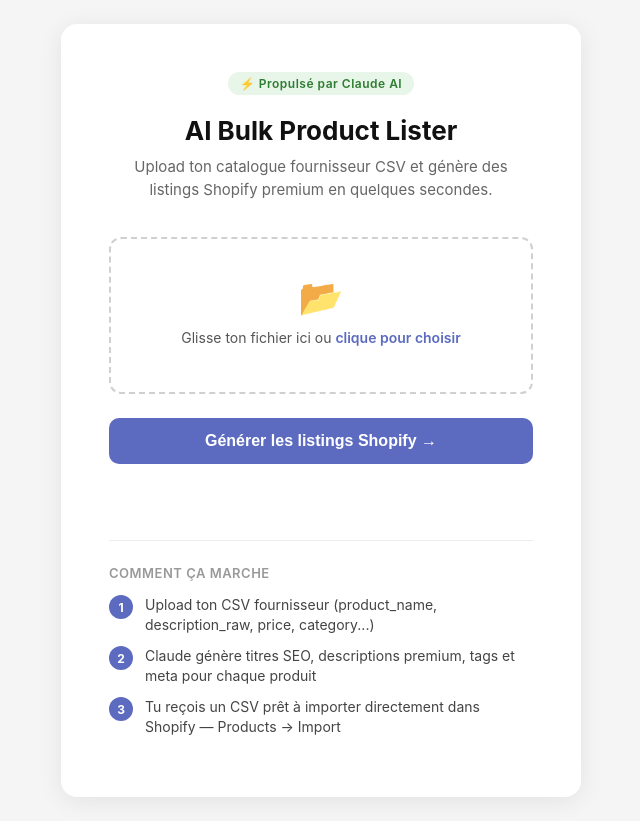
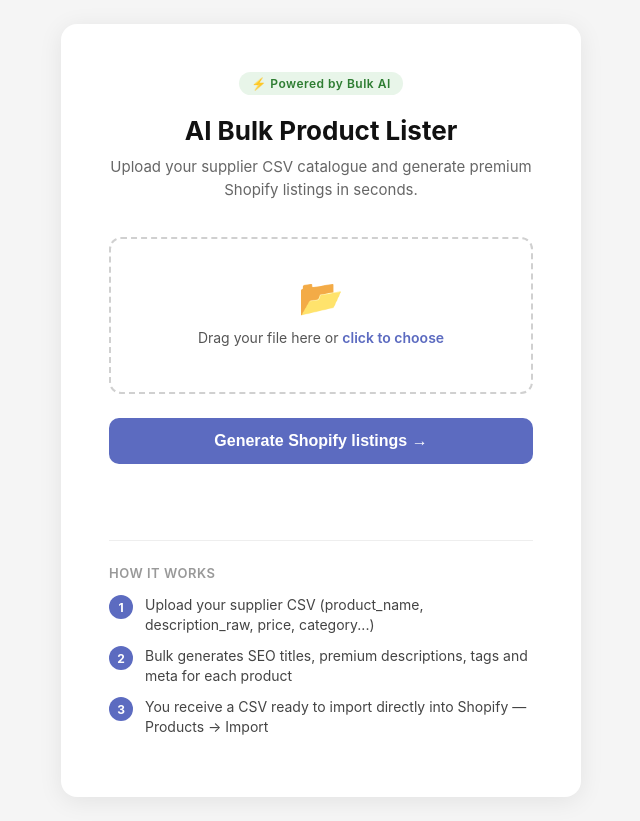
Before and after one commit to jnamor/bulk-lister-mvp, a Flask app: page / in a window 1280 px wide. Shown: the whole page, without its empty margins (319-959 px from the left). Run offline with Flask 3, Linux system fonts and the light colour scheme.

Commit message:
chore(traduction): from french to english

```diff
--- a/templates/index.html
+++ b/templates/index.html
@@ -1,5 +1,5 @@
 <!DOCTYPE html>
-<html lang="fr">
+<html lang="en">
 <head>
   <meta charset="UTF-8" />
   <meta name="viewport" content="width=device-width, initial-scale=1.0"/>
@@ -110,35 +110,35 @@
 </head>
 <body>
   <div class="card">
-    <div class="badge">⚡ Propulsé par Claude AI</div>
+    <div class="badge">⚡ Powered by Bulk AI</div>
     <h1>AI Bulk Product Lister</h1>
-    <p class="subtitle">Upload ton catalogue fournisseur CSV et génère des listings Shopify premium en quelques secondes.</p>
+    <p class="subtitle">Upload your supplier CSV catalogue and generate premium Shopify listings in seconds.</p>
 
     <form id="uploadForm" action="/generate" method="POST" enctype="multipart/form-data">
       <div class="drop-zone" id="dropZone">
         <input type="file" name="csv_file" id="fileInput" accept=".csv" required />
         <div class="drop-icon">📂</div>
-        <div class="drop-text">Glisse ton fichier ici ou <span>clique pour choisir</span></div>
+        <div class="drop-text">Drag your file here or <span>click to choose</span></div>
         <div class="file-name" id="fileName"></div>
       </div>
-      <button type="submit" id="submitBtn">Générer les listings Shopify →</button>
+      <button type="submit" id="submitBtn">Generate Shopify listings →</button>
     </form>
 
     <div class="status" id="status"></div>
 
     <div class="how">
-      <h3>Comment ça marche</h3>
+      <h3>How it works</h3>
       <div class="step">
         <div class="step-num">1</div>
-        <p>Upload ton CSV fournisseur (product_name, description_raw, price, category...)</p>
+        <p>Upload your supplier CSV (product_name, description_raw, price, category...)</p>
       </div>
       <div class="step">
         <div class="step-num">2</div>
-        <p>Claude génère titres SEO, descriptions premium, tags et meta pour chaque produit</p>
+        <p>Bulk generates SEO titles, premium descriptions, tags and meta for each product</p>
       </div>
       <div class="step">
         <div class="step-num">3</div>
-        <p>Tu reçois un CSV prêt à importer directement dans Shopify — Products → Import</p>
+        <p>You receive a CSV ready to import directly into Shopify — Products → Import</p>
       </div>
     </div>
   </div>
@@ -167,8 +167,8 @@
 
     document.getElementById('uploadForm').addEventListener('submit', () => {
       submitBtn.disabled = true;
-      submitBtn.textContent = '⏳ Génération en cours...';
-      status.textContent = 'Claude analyse tes produits... (quelques secondes par produit)';
+      submitBtn.textContent = '⏳ Generating...';
+      status.textContent = 'Bulk is analysing your products... (a few seconds per product)';
     });
   </script>
 </body>
```
